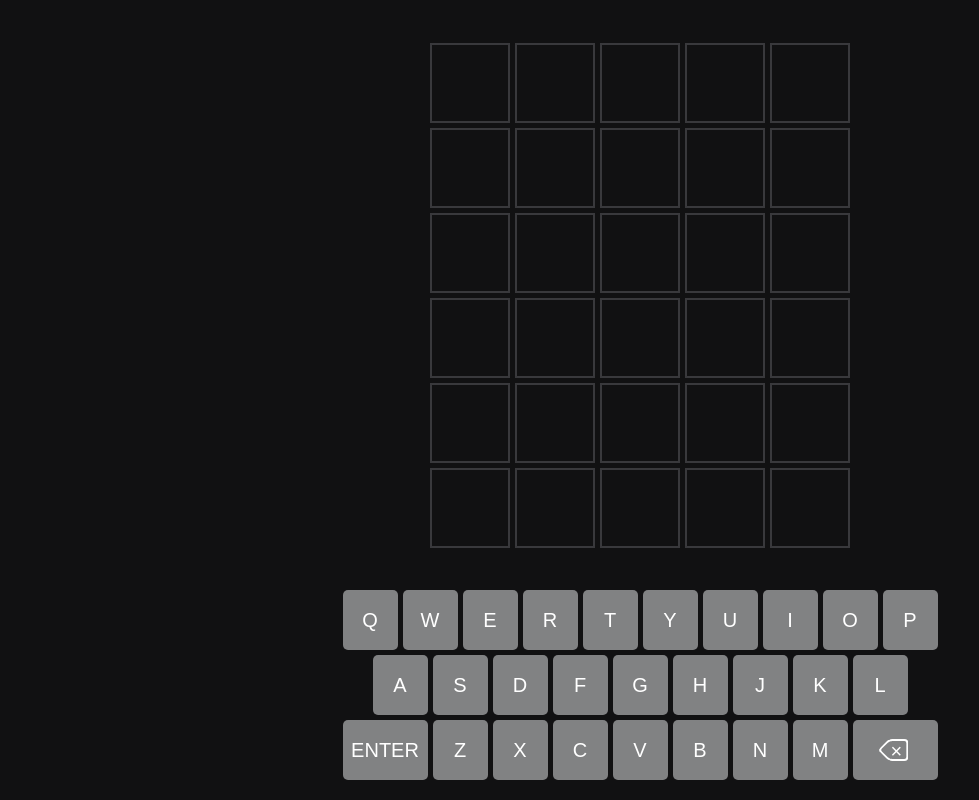
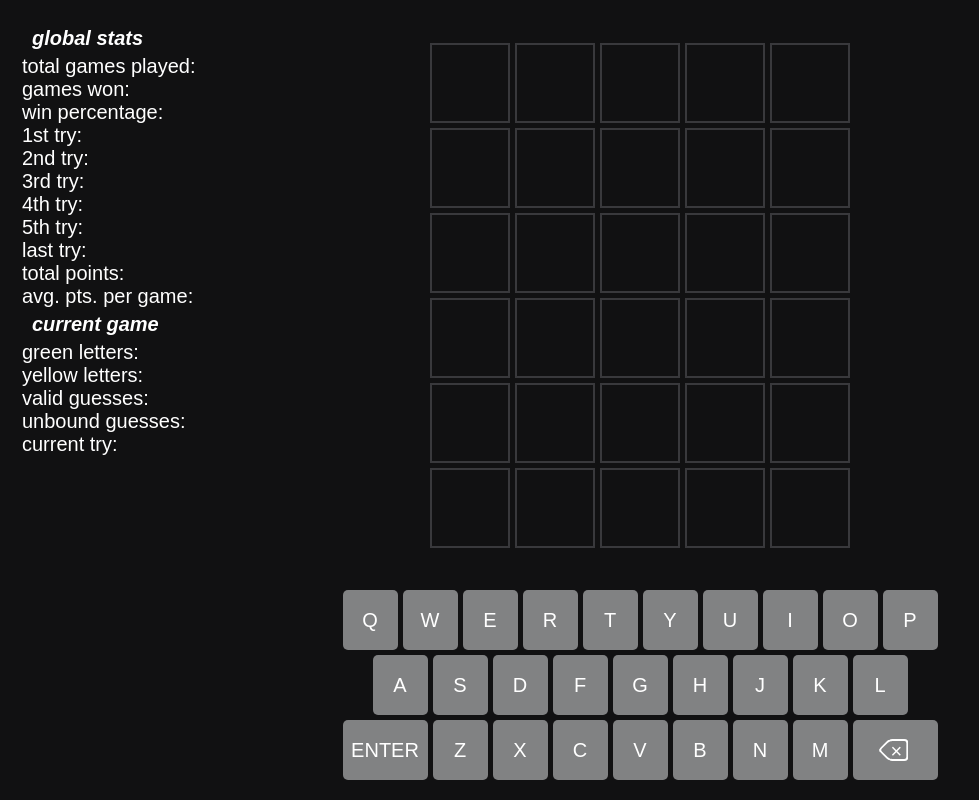
Before and after one commit to strudelAndCoffee/mini-game-arcade, a website with bundled scripts: page games/vvordle/index.html in a window 1280 px wide. Shown: the whole page, without its empty margins (0-979 px from the left). Built offline with nearby package versions, Linux system fonts and the light colour scheme.

Commit message:
start stats block in wwordle

```diff
--- a/games/vvordle/index.html
+++ b/games/vvordle/index.html
@@ -11,6 +11,26 @@
 </head>
 
 <body>
+  <div class="stats-block">
+    <div class="stats-header">global stats</div>
+    <div>total games played: <span id="total-games"></span></div>
+    <div>games won: <span id="games-won"></span></div>
+    <div>win percentage: <span id="win-percentage"></span></div>
+    <div>1st try: <span id="1st-try"></span></div>
+    <div>2nd try: <span id="2nd-try"></span></div>
+    <div>3rd try: <span id="3rd-try"></span></div>
+    <div>4th try: <span id="4th-try"></span></div>
+    <div>5th try: <span id="5th-try"></span></div>
+    <div>last try: <span id="last-try"></span></div>
+    <div>total points: <span id="total-points"></span></div>
+    <div>avg. pts. per game: <span id="points-per-game"></span></div>
+    <div class="stats-header">current game</div>
+    <div>green letters: <span id="green-letters"></span></div>
+    <div>yellow letters: <span id="yellow-letters"></span></div>
+    <div>valid guesses: <span id="valid-guesses"></span></div>
+    <div>unbound guesses: <span id="unbound-guesses"></span></div>
+    <div>current try: <span id="current-try"></span></div>
+  </div>
   <div class="alert-container" data-alert-container></div>
   <div class="guess-grid" data-guess-grid>
     <div class="tile"></div>
--- a/games/vvordle/styles.css
+++ b/games/vvordle/styles.css
@@ -221,3 +221,20 @@ body {
 .alert.hide {
   opacity: 0;
 }
+
+/* STATS SECTION */
+
+.stats-block {
+  position: absolute;
+  width: auto;
+  height: auto;
+  font-family: monospace;
+  color: white;
+  margin: 2px;
+}
+
+.stats-header {
+  font-weight: bold;
+  font-style: italic;
+  padding: 5px 5px 5px 10px;
+}
```
